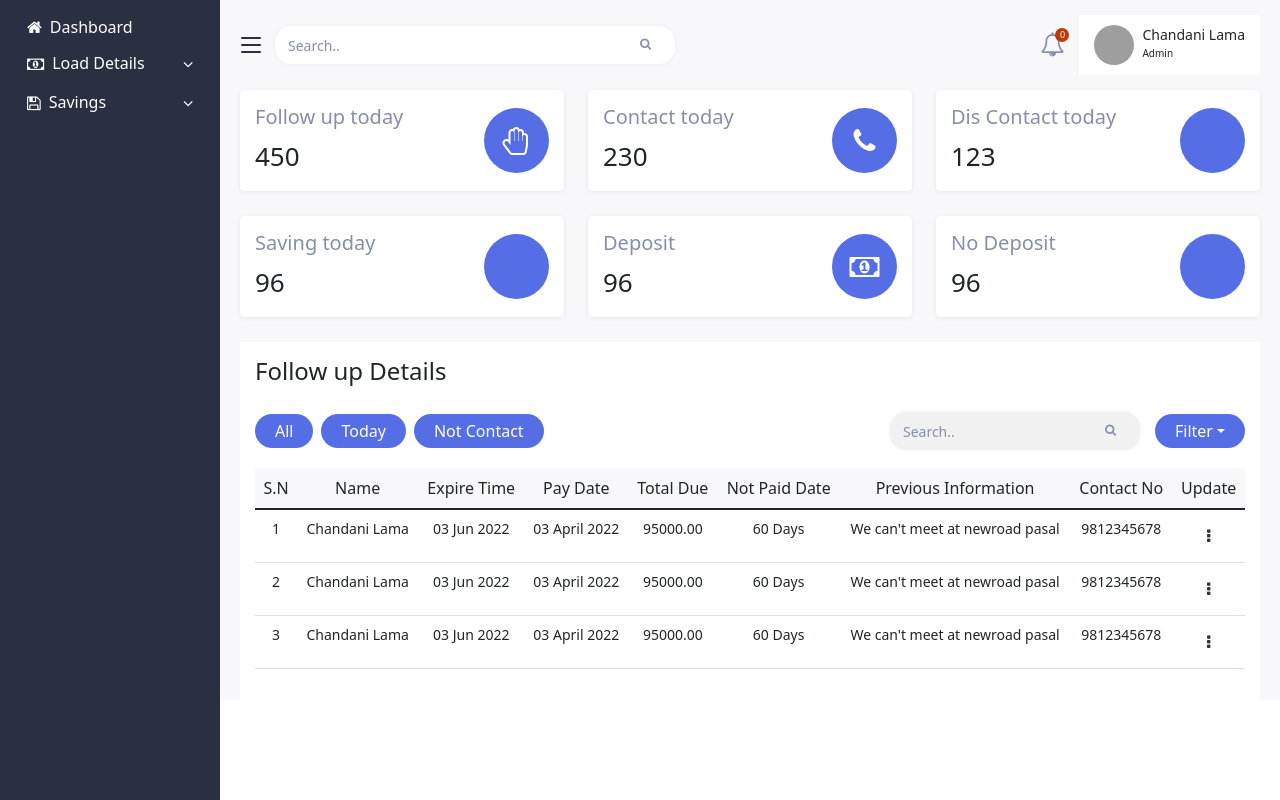
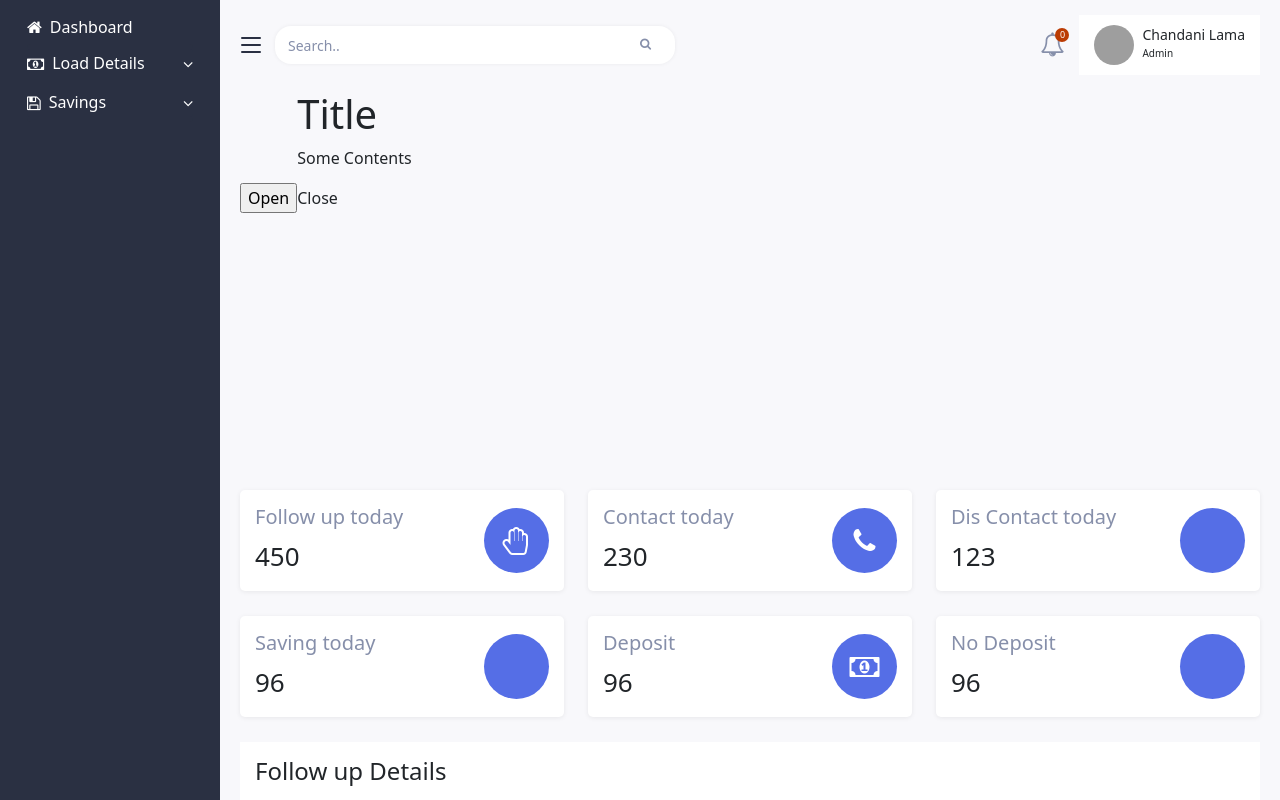
Before and after one commit to Chandanil/dashboard, a React (Create React App) app: page / in a window 1280 px wide. Shown: the top 800 px of the page. Built offline with nearby package versions, Linux system fonts and the light colour scheme; grey boxes are pictures that could not be loaded; some icons are missing.

Commit message:
popup modal integrate

```diff
--- a/package.json
+++ b/package.json
@@ -10,6 +10,7 @@
     "bootstrap": "^5.1.3",
     "fontawesome": "^5.6.3",
     "react": "^18.1.0",
+    "react-awesome-modal": "^2.0.5",
     "react-bootstrap": "^2.4.0",
     "react-dom": "^18.1.0",
     "react-icons": "^4.4.0",
--- a/src/App.js
+++ b/src/App.js
@@ -7,17 +7,27 @@ import { Home } from "./Pages/Home";
 import { BrowserRouter, Routes, Route } from "react-router-dom";
 import { Table } from "./Components/Maincard/Table/Table";
 import { LoanFollowForm } from "./Components/Form/LoanFollowForm";
+import { useState } from "react";
+import { Popup } from "./Components/Popup/Popup";
 
-function App() {
+const App = () => {
+  const [showSidebar, setShowSidebar] = useState(true);
+
+  const sideBarToggle = () => {
+    setShowSidebar(!showSidebar);
+  };
+
   return (
     <div className="App">
       <BrowserRouter>
         <div className="site-content">
           <aside className="widget-area  leftsidebar">
-            <Sidebar />
+            <Sidebar showSidebar={showSidebar} />
           </aside>
+
           <section className="wrapper-content">
-            <Header />
+            <Header sideBarToggle={sideBarToggle} showSidebar={showSidebar} />
+            <Popup />
             <Routes>
               <Route path="/" element={<Home />} />
               <Route path="/add-item" element={<Form />} />
@@ -29,6 +39,6 @@ function App() {
       </BrowserRouter>
     </div>
   );
-}
+};
 
 export default App;
--- a/src/Components/Header/Header.jsx
+++ b/src/Components/Header/Header.jsx
@@ -1,8 +1,7 @@
 import { useState } from "react";
 import "./Header.scss";
 
-export const Header = () => {
-  const [showSidebar, setShowSidebar] = useState(false);
+export const Header = (props) => {
   const [showCluser, setShowCluser] = useState(true);
   const [showClnoti, setShowClnoti] = useState(true);
   return (
@@ -12,10 +11,8 @@ export const Header = () => {
           <div className="col-md-8">
             <div className="cl-flex">
               <div
-                className={`hamburger ${showSidebar ? "show" : ""}`}
-                onClick={() => {
-                  setShowSidebar(!showSidebar);
-                }}
+                className={`hamburger ${props.showSidebar ? "" : "show"}`}
+                onClick={props.sideBarToggle}
               >
                 <span></span>
                 <span></span>
--- /dev/null
+++ b/src/Components/Popup/Popup.jsx
@@ -0,0 +1,33 @@
+import { useState } from "react";
+import "./Popup.scss";
+import Modal from "react-awesome-modal";
+
+export const Popup = () => {
+  const [visible, setVisible] = useState(false);
+
+  const openModal = () => {
+    setVisible(true);
+  };
+  const closeModal = () => {
+    setVisible(false);
+  };
+
+  return (
+    <div className="popup">
+      <input type="button" value="Open" onClick={() => openModal()} />
+      <Modal
+        visible={visible}
+        width="400"
+        height="300"
+        effect="fadeInUp"
+        onClickAway={() => closeModal()}
+      >
+        <div>
+          <h1>Title</h1>
+          <p>Some Contents</p>
+          <span onClick={() => closeModal()}>Close</span>
+        </div>
+      </Modal>
+    </div>
+  );
+};
--- a/src/Components/Sidebar/Sidebar.jsx
+++ b/src/Components/Sidebar/Sidebar.jsx
@@ -2,10 +2,10 @@ import "./Sidebar.scss";
 import { Link } from "react-router-dom";
 import Accordion from "react-bootstrap/Accordion";
 
-export const Sidebar = () => {
+export const Sidebar = (props) => {
   return (
     <>
-      <div className="cl-sidebar">
+      <div className={`cl-sidebar ${props.showSidebar ? "show" : ""}`}>
         <div className="container">
           <Accordion className="cl-sidemenu">
             <Link className="menu-item" to="/">
@@ -17,7 +17,6 @@ export const Sidebar = () => {
                 <i className="fa fa-money icon"></i>Load Details
               </Accordion.Header>
               <Accordion.Body>
-                {" "}
                 <Link className="item" to="/add-item">
                   Add New
                 </Link>
```
Also changed, not shown: src/Components/Popup/Popup.scss (added), 1 other file (tests, documents, lock files or other folders).
